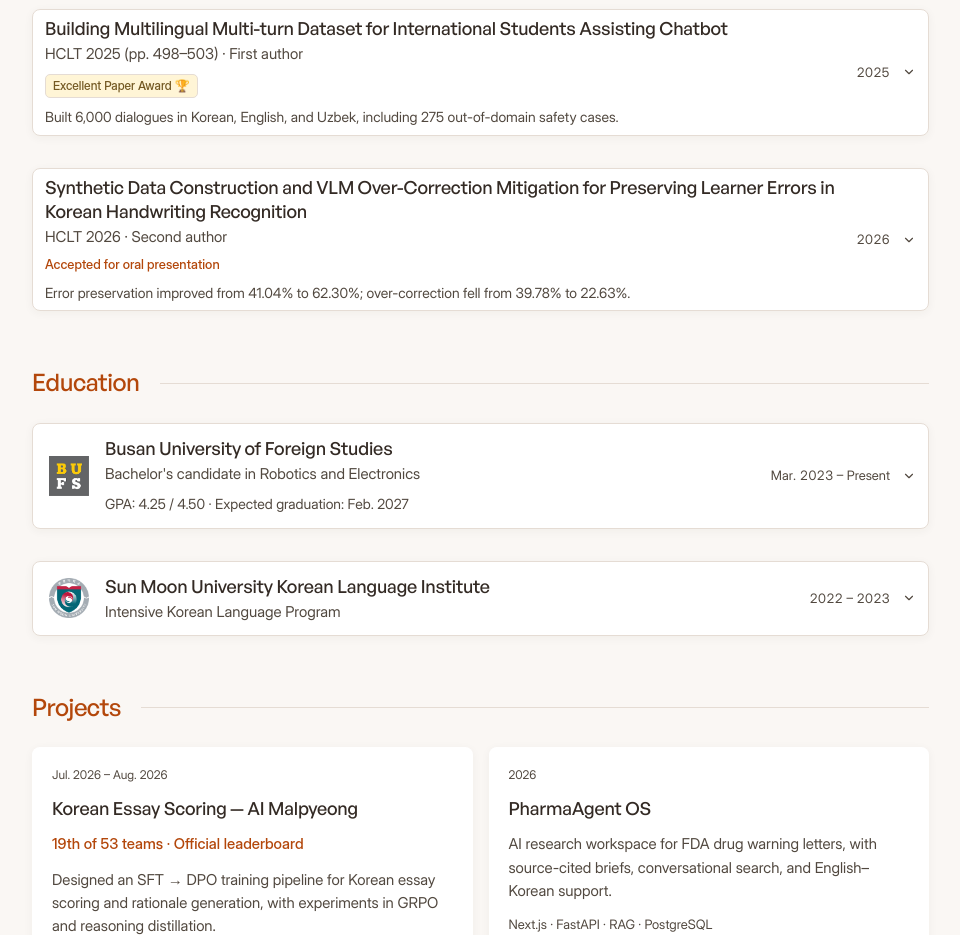
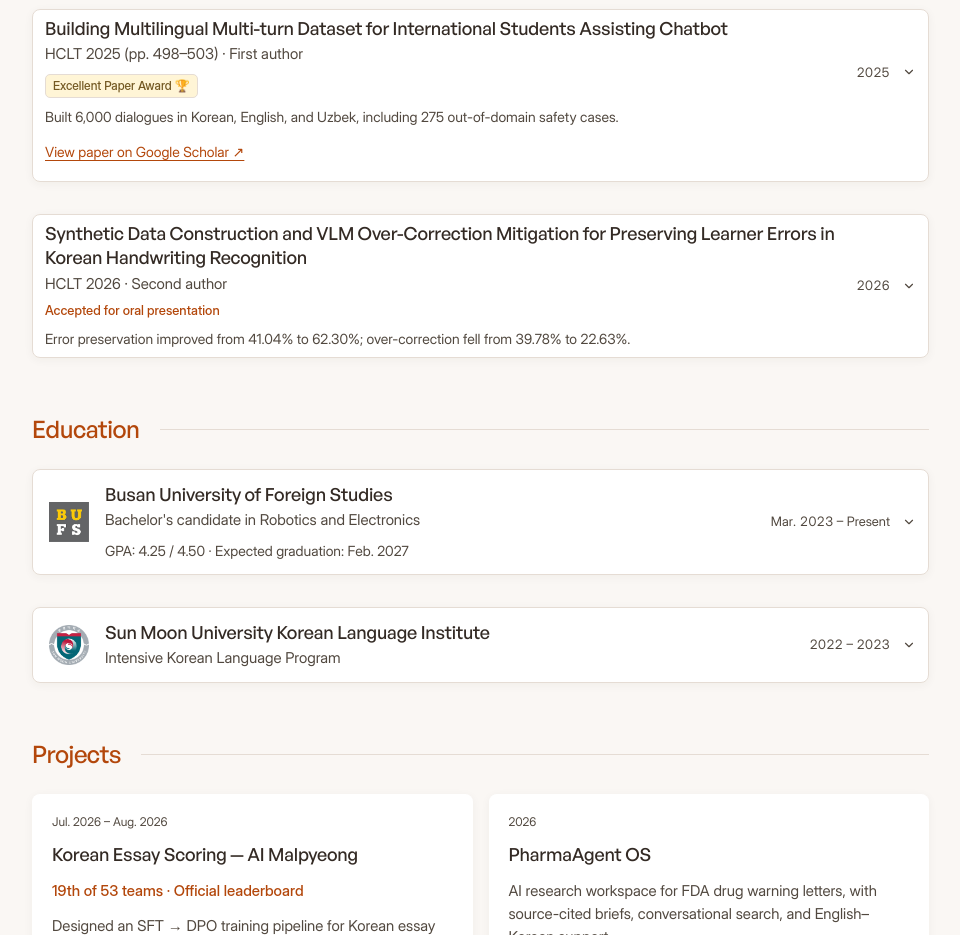
Before and after one commit to davemaxuell/CV, a React (Vite) app: page / in a window 1280 px wide. Shown: the part 2020-2955 px from the top of the page, without its empty margins (296-1256 px from the left). Built offline with nearby package versions, Linux system fonts and the light colour scheme; a web font is replaced by a local one.

Commit message:
Link HCLT 2025 paper directly from its publication entry

```diff
--- a/src/components/PublicationsSection.tsx
+++ b/src/components/PublicationsSection.tsx
@@ -18,6 +18,7 @@ export const PublicationsSection = () => (
           award={p.award}
           status={p.status}
           summary={p.highlight}
+          action={p.paperUrl && <a href={p.paperUrl} target="_blank" rel="noopener noreferrer" aria-label={`View paper on Google Scholar: ${p.title}`}>View paper on Google Scholar ↗</a>}
         >
           <p>{p.summary}</p>
           {p.award && <p>{p.award}</p>}
--- a/src/components/ResumeRow.tsx
+++ b/src/components/ResumeRow.tsx
@@ -11,6 +11,7 @@ export const ResumeRow = ({
   award,
   summary,
   status,
+  action,
   children,
 }: {
   title: string;
@@ -20,6 +21,7 @@ export const ResumeRow = ({
   award?: string;
   summary?: string;
   status?: string;
+  action?: ReactNode;
   children: ReactNode;
 }) => {
   const [open, setOpen] = useState(false);
@@ -44,6 +46,7 @@ export const ResumeRow = ({
         <span className="resume-date">{date}</span>
         <ChevronDown className="resume-chevron" size={14} aria-hidden="true" />
       </button>
+      {action && <div className="resume-action">{action}</div>}
       <AnimatePresence initial={false}>
         {open && (
           <motion.div
--- a/src/data/portfolioData.ts
+++ b/src/data/portfolioData.ts
@@ -315,6 +315,7 @@ export const publications: Publication[] = [
   },
   {
     id: "pub-hclt-2025",
+    paperUrl: "https://scholar.google.com/citations?view_op=view_citation&hl=en&user=DpN3XPYAAAAJ&citation_for_view=DpN3XPYAAAAJ:u5HHmVD_uO8C",
     highlight: "Built 6,000 dialogues in Korean, English, and Uzbek, including 275 out-of-domain safety cases.",
     title: "Building Multilingual Multi-turn Dataset for International Students Assisting Chatbot",
     conference: "HCLT 2025 (pp. 498–503)",
--- a/src/index.css
+++ b/src/index.css
@@ -1542,6 +1542,8 @@ html { scrollbar-gutter: stable; }
 .project-grid .project-copy { padding: 20px; gap: 12px; }
 .project-grid .project-copy > p { display: block; overflow: visible; -webkit-line-clamp: unset; }
 .project-result { color: var(--accent); font-weight: 500; }
+.resume-action { padding: 0 12px 12px; }
+.resume-action a { display: inline-block; padding: 6px 0; color: var(--accent); font-size: 0.875rem; text-decoration: underline; text-underline-offset: 3px; }
 .recognition-source { display: inline-block; margin-top: 6px; padding: 6px 0; font-size: 0.8125rem; color: var(--accent); text-decoration: underline; text-underline-offset: 3px; }
 .project-grid .project-tools { font-size: 0.8125rem; line-height: 1.6; }
 .project-grid .project-link { min-height: 36px; padding: 6px 10px; }
--- a/src/types.ts
+++ b/src/types.ts
@@ -41,6 +41,7 @@ export interface Publication {
   highlight?: string;
   award?: string;
   pages?: string;
+  paperUrl?: string;
   summary: string;
   metrics: { label: string; value: string }[];
   tags: string[];
```
Also changed, not shown: 1 other file (tests, documents, lock files or other folders).
